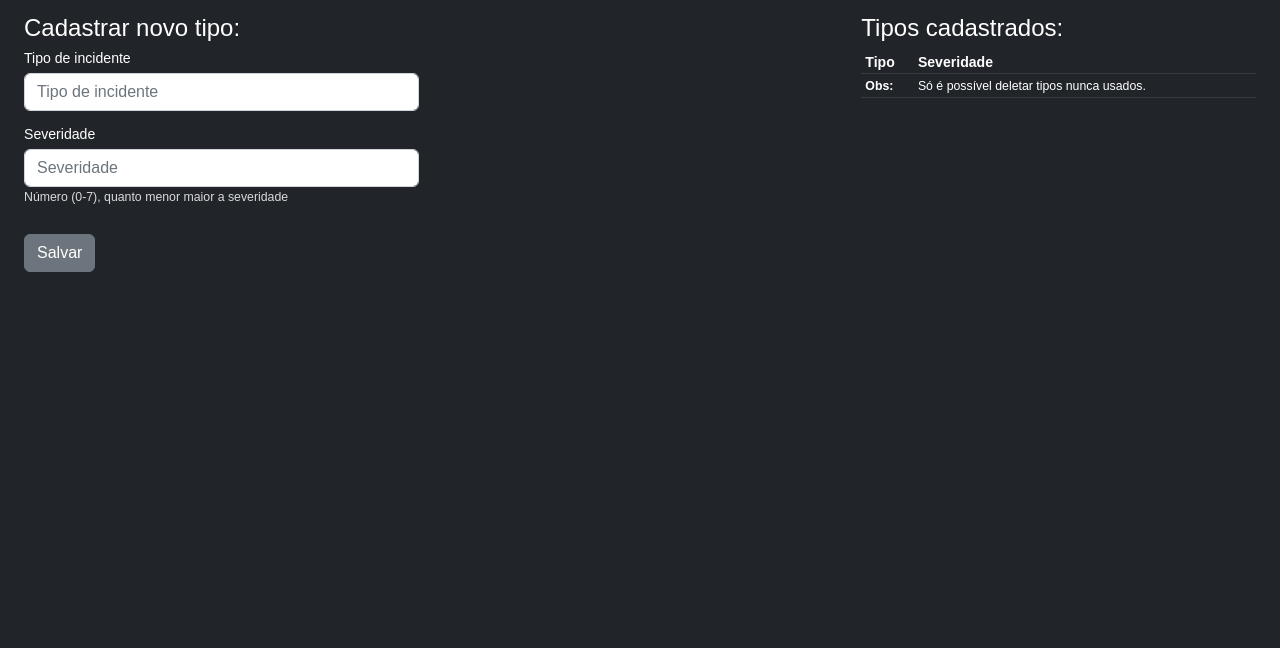
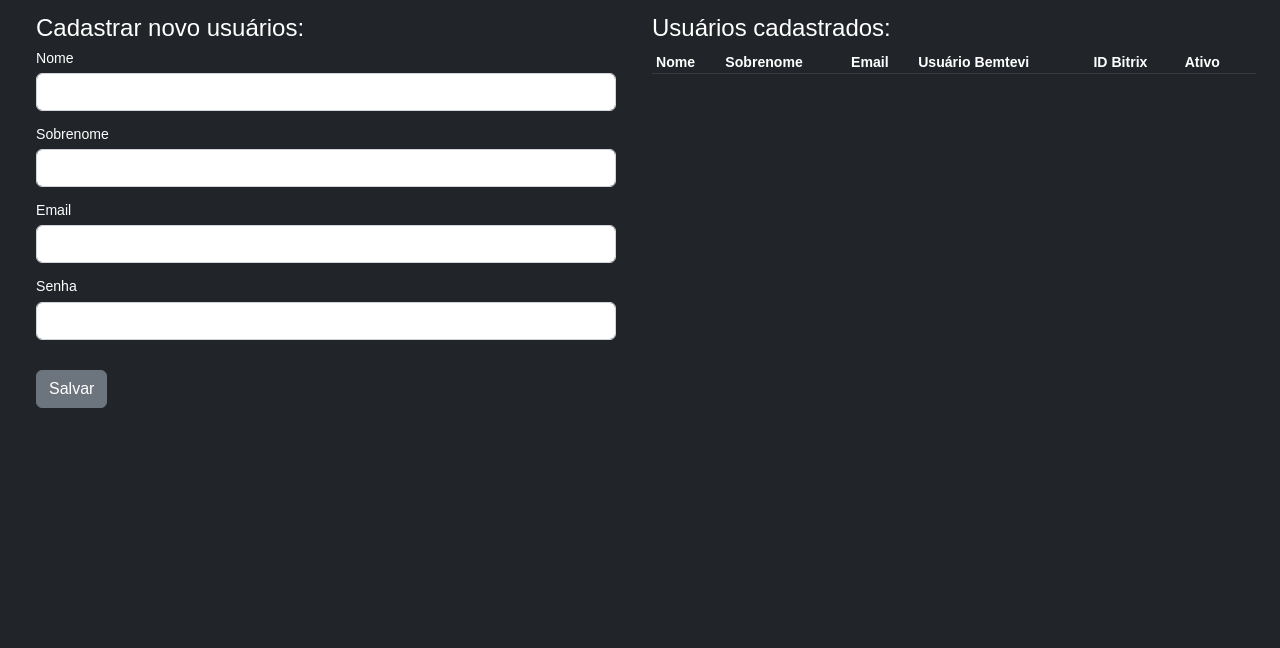
Before and after one commit to ewertonhm/Controle-de-pend-ncias-Fronted, a PHP site: template classes/Views/usuarios.twig in a window 1280 px wide. Shown: the part 47-695 px from the top of the page. Run offline with PHP 8.4, Linux system fonts and the light colour scheme; the template is opened without the code that fills it: most values are stand-ins (such as "Sample title", 1, 10 or a date in 2020); lists and menus that the app fills with data are empty; some libraries are stand-ins or nearby versions.

Commit message:
crud usuarios

```diff
--- a/classes/Controllers/Api.php
+++ b/classes/Controllers/Api.php
@@ -59,7 +59,6 @@ class Api
 
     function CallAPI($method, $url, $bearer_token, $data = false)
     {
-
         $url = $this->base_url . $url;
 
         $curl = curl_init();
--- /dev/null
+++ b/classes/Views/formUsuarios.html
@@ -0,0 +1,42 @@
+<form method="post" action="usuarios.php">
+    {% if editar %}
+        <input type="hidden" name="id" value="{{ editar.id }}">
+    {% endif %}
+
+    <div class="mb-3">
+        <label style="color: white;" for="floatingInput" class="form-label">Nome</label>
+        <input type="text" class="form-control" id="floatingInput" name="nome" {% if editar %}value="{{ editar.nome }}"{% endif %}>
+    </div>
+    <div class="mb-3">
+        <label style="color: white;" for="floatingInput" class="form-label">Sobrenome</label>
+        <input type="text" class="form-control" id="floatingInput" name="sobrenome" {% if editar %}value="{{ editar.nome }}" {% endif %}>
+    </div>
+    <div class="mb-3">
+        <label style="color: white;" for="floatingInput" class="form-label">Email</label>
+        <input type="email" class="form-control" id="floatingInput" name="email" {% if editar %}value="{{ editar.email }}" {% endif %}>
+    </div>
+    {% if editar %}
+        <div class="mb-3">
+            <label style="color: white;" for="floatingInput" class="form-label">Usuario Bemtevi</label>
+            <input type="text" class="form-control" id="floatingInput" name="btv_usuario" value="{{ editar.btv_usuario }}">
+        </div>
+        <div class="mb-3">
+            <label style="color: white;" for="floatingInput" class="form-label">Senha Bemtevi</label>
+            <input type="text" class="form-control" id="floatingInput" name="btv_senha" value="{{ editar.btv_senha }}">
+        </div>
+        <div class="mb-3">
+            <label style="color: white;" for="floatingInput" class="form-label">ID Bitrix</label>
+            <input type="text" class="form-control" id="floatingInput" name="id_bitrix" value="{{ editar.id_bitrix }}">
+        </div>
+    {% else %}
+        <div class="mb-3">
+            <label style="color: white;" for="floatingInput" class="form-label">Senha</label>
+            <input type="password" class="form-control" id="floatingInput" name="senha">
+        </div>
+    {% endif %}
+
+    <div>
+        <br>
+        <button class="btn btn-secondary" type="submit" {% if editar %}name="editar"{% else %}name="novo"{% endif %}>Salvar</button>
+    </div>
+</form>
--- /dev/null
+++ b/classes/Views/tabelaUsuarios.html
@@ -0,0 +1,40 @@
+<table class="table table-sm table-responsive-sm table-dark table-striped">
+    <thead>
+        <tr>
+            <th scope="col">Nome</th>
+            <th scope="col">Sobrenome</th>
+            <th scope="col">Email</th>
+            <th scope="col">Usuário Bemtevi</th>
+            <th scope="col">ID Bitrix</th>
+            <th scope="col">Ativo</th>
+            <th scope="col"></th>
+
+        </tr>
+    </thead>
+    <tbody>
+        {% for usuario in usuarios %}
+        <tr>
+            <td>{{ usuario.nome }}</td>
+            <td>{{ usuario.sobrenome }}</td>
+            <td>{{ usuario.email }}</td>
+            <td>{{ usuario.btv_usuario }}</td>
+            <td>{{ usuario.id_bitrix }}</td>
+            <td>{{ usuario.ativo }}</td>
+            <td>
+                <a href="usuarios.php?editar={{usuario.id}}"><i class="bi bi-pencil-square" rel="tooltip"
+                        title="Editar Usuario"></i></a>
+                    {% if usuario.ativo == 1 %}
+                    <a href="usuarios.php?desativar={{usuario.id}}">
+                        <i class="bi bi-person-x" rel="tooltip" title="Desativar Usuário"></i>
+                    </a>
+                    {% else %}
+                    <a href="usuarios.php?ativar={{usuario.id}}">
+                        <i class="bi bi-person-check" rel="tooltip" title="Ativar Usuário"></i>
+                    </a>
+                    {% endif %}
+            </td>
+        <tr>
+            {% endfor %}
+    </tbody>
+
+</table>
--- a/classes/Views/usuarios.twig
+++ b/classes/Views/usuarios.twig
@@ -6,15 +6,18 @@
   <div class="row">
 
     <div class="col">
-        <h4 style="color: white;">Cadastrar novo tipo:</h4>
-        {% include 'formTipos.html' %}
+      <div class="container">
+          <h4 style="color: white;">Cadastrar novo usuários:</h4>
+          {% include 'formUsuarios.html' %}
+      </div>
     </div>
-        <div class="col"></div>
 
     <div class="col">
-        <h4 style="color: white;">Tipos cadastrados:</h4>
+      <div class="containe">
+        <h4 style="color: white;">Usuários cadastrados:</h4>
 
-        {% include 'tabelaTipos.html' %}
+        {% include 'tabelaUsuarios.html' %}
+      </div>
     </div>
   </div>
 </div>
```
Also changed, not shown: classes/Controllers/Usuario.php (+81 -15 lines), usuarios.php (+15 -2 lines).
